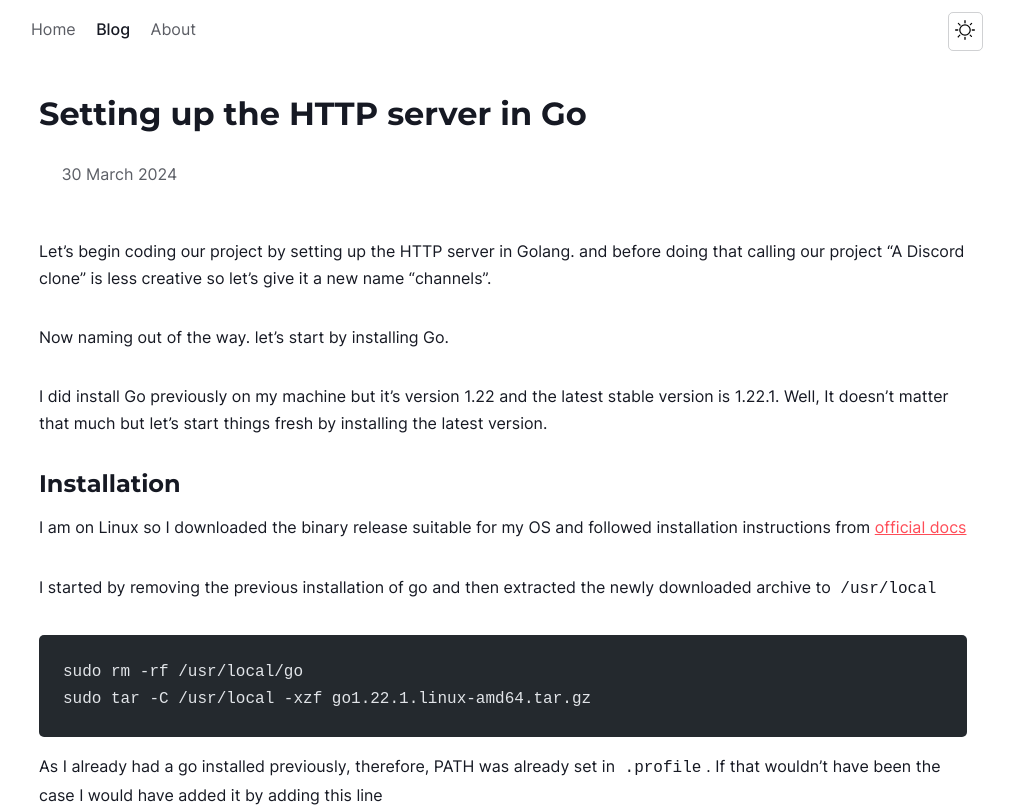
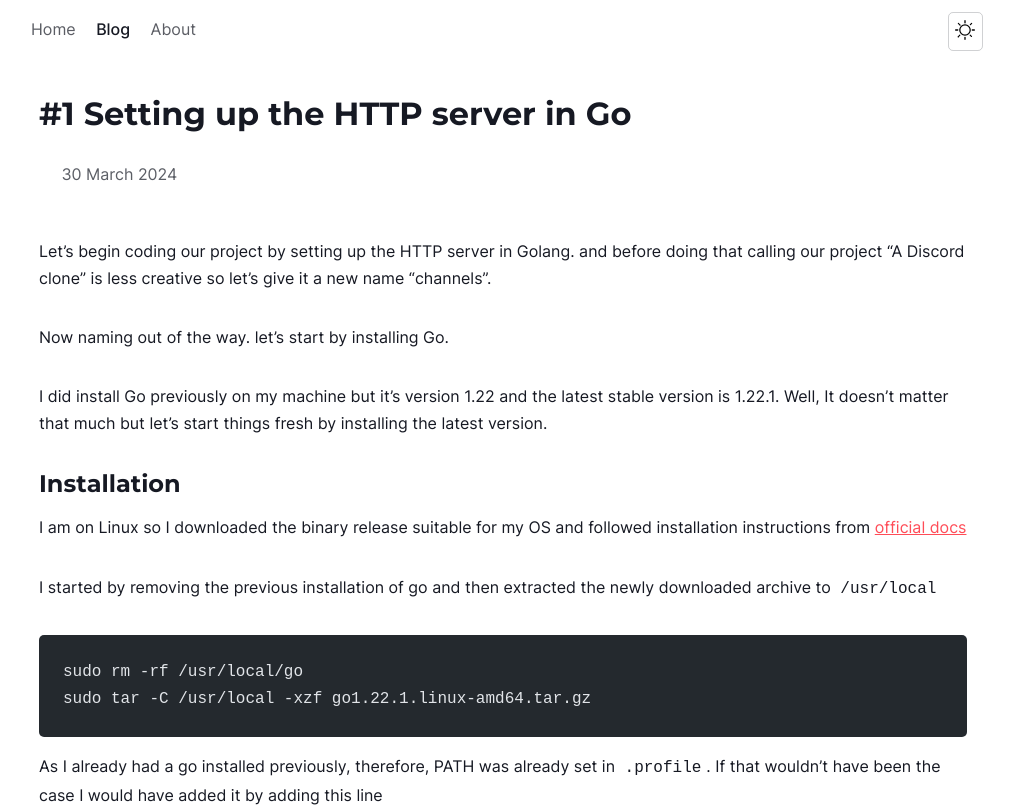
Before and after one commit to mahesh-143/mein-website, an Astro site: page /blog/http-server-in-go in a window 1280 px wide. Shown: the top 812 px of the page, without its empty margins (137-1151 px from the left). Built offline with nearby package versions, Linux system fonts and the light colour scheme; Astro itself is replaced by a stand-in of ours; code samples lack their colours; some icons are missing.

Commit message:
update blog title

```diff
--- a/src/content/blog/http-server-in-go.md
+++ b/src/content/blog/http-server-in-go.md
@@ -1,5 +1,5 @@
 ---
-title: Setting up the HTTP server in Go
+title: "#1 Setting up the HTTP server in Go"
 description: Installing latest version of Go and setting up the HTTP Server.
 pubDate: 30-March-2024
 tags: ["Go"]
```
